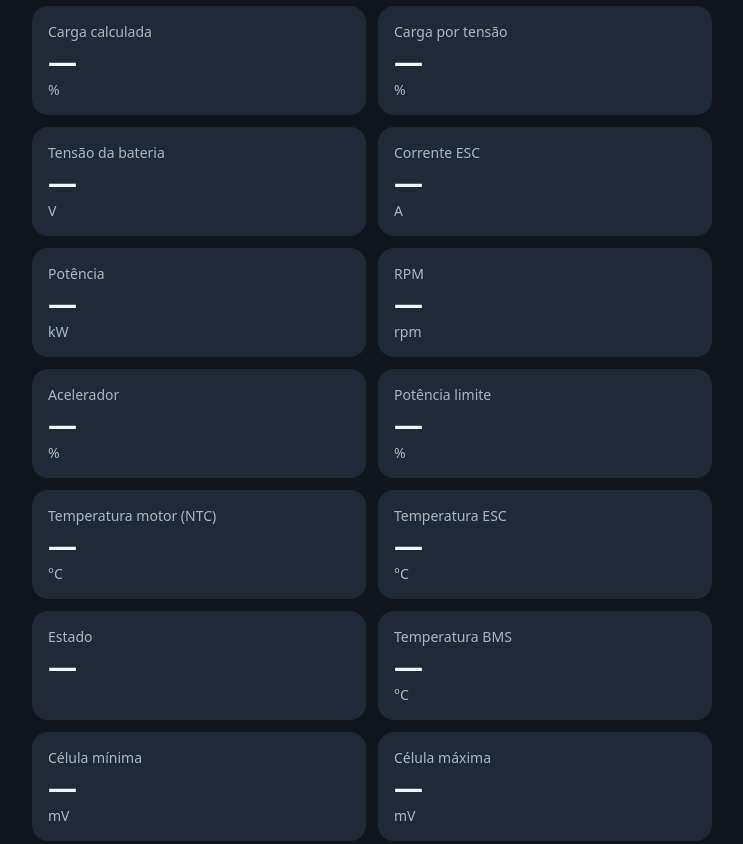
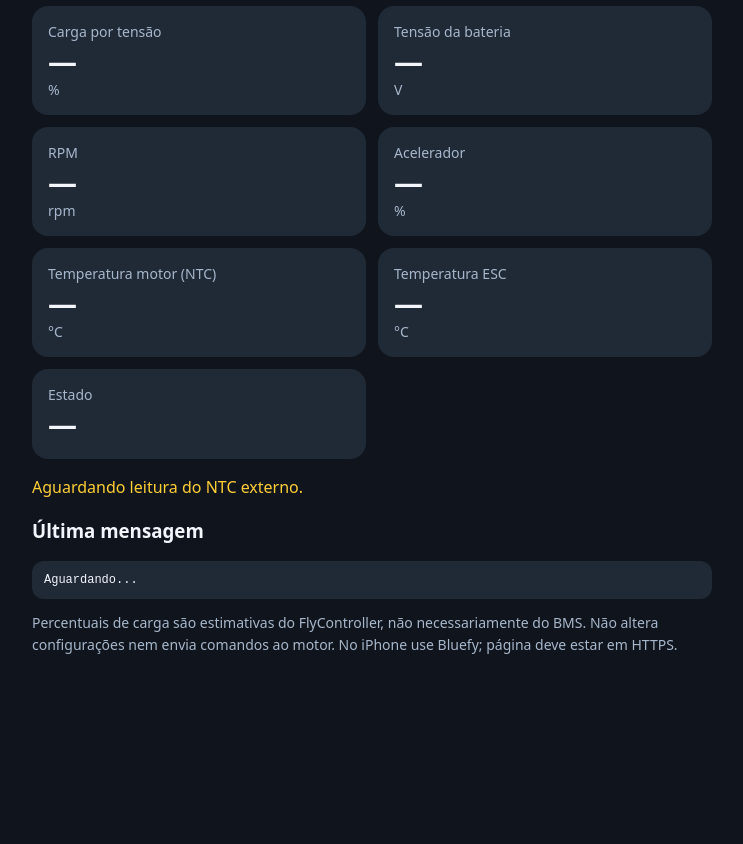
Before and after one commit to yterzis/minibee-web, a plain HTML site: page index.html in a window 1280 px wide. Shown: the part 240-1084 px from the top of the page, without its empty margins (268-1011 px from the left). After the commit the page ends 915 px from the top, so only its background shows below. Drawn offline with Linux system fonts and the light colour scheme.

Commit message:
Show only essential telemetry cards

```diff
--- a/index.html
+++ b/index.html
@@ -24,20 +24,13 @@
   <div id="status" role="status">JavaScript ainda não iniciou. Se esta mensagem permanecer, confira os bloqueios de scripts no Bluefy e recarregue a página.</div>
   <noscript><p class="warn">JavaScript está desativado. Ative a execução de JavaScript no navegador para conectar por Bluetooth.</p></noscript>
   <div class="grid" id="tiles">
-    <div class="tile"><div class="unit">Carga calculada</div><div class="val" id="v0">—</div><div class="unit">%</div></div>
     <div class="tile"><div class="unit">Carga por tensão</div><div class="val" id="v1">—</div><div class="unit">%</div></div>
     <div class="tile"><div class="unit">Tensão da bateria</div><div class="val" id="v2">—</div><div class="unit">V</div></div>
-    <div class="tile"><div class="unit">Corrente ESC</div><div class="val" id="v3">—</div><div class="unit">A</div></div>
-    <div class="tile"><div class="unit">Potência</div><div class="val" id="v4">—</div><div class="unit">kW</div></div>
     <div class="tile"><div class="unit">RPM</div><div class="val" id="v5">—</div><div class="unit">rpm</div></div>
     <div class="tile"><div class="unit">Acelerador</div><div class="val" id="v6">—</div><div class="unit">%</div></div>
-    <div class="tile"><div class="unit">Potência limite</div><div class="val" id="v7">—</div><div class="unit">%</div></div>
     <div class="tile"><div class="unit">Temperatura motor (NTC)</div><div class="val" id="v8">—</div><div class="unit">°C</div></div>
     <div class="tile"><div class="unit">Temperatura ESC</div><div class="val" id="v9">—</div><div class="unit">°C</div></div>
     <div class="tile"><div class="unit">Estado</div><div class="val" id="v10">—</div><div class="unit"></div></div>
-    <div class="tile"><div class="unit">Temperatura BMS</div><div class="val" id="v11">—</div><div class="unit">°C</div></div>
-    <div class="tile"><div class="unit">Célula mínima</div><div class="val" id="v12">—</div><div class="unit">mV</div></div>
-    <div class="tile"><div class="unit">Célula máxima</div><div class="val" id="v13">—</div><div class="unit">mV</div></div>
   </div>
   <p id="temperature-status" class="warn" role="status">Aguardando leitura do NTC externo.</p>
   <h3>Última mensagem</h3><pre id="raw">Aguardando...</pre>
@@ -66,12 +59,8 @@ const UUID = {
   telemetry: 'd4cf0003-9b9d-4bfd-8f7f-40c6989d3ea9'
 };
 const MAX_AGE = 5000;
-const fields = [
-  ['Carga calculada','%',0],['Carga por tensão','%',1],['Tensão da bateria','V',2],
-  ['Corrente ESC','A',10],['Potência','kW',3],['RPM','rpm',9],['Acelerador','%',4],
-  ['Potência limite','%',6],['Temperatura motor (NTC)','°C',7],['Temperatura ESC','°C',11],
-  ['Estado','',12],['Temperatura BMS','°C',13],['Célula mínima','mV',14],['Célula máxima','mV',15]
-];
+// Display ID and field index in the unchanged XCTOD telemetry sentence.
+const fields = [[1,1],[2,2],[5,9],[6,4],[8,7],[9,11],[10,12]];
 const el = id => document.getElementById(id);
 let session = null, connecting = false;
 const fresh = time => time !== null && Date.now() - time <= MAX_AGE;
@@ -81,7 +70,7 @@ function updateControls() {
   el('disconnect').disabled = !connected;
 }
 function clearReadings() {
-  fields.forEach((_, i) => { el('v'+i).textContent = '—'; });
+  fields.forEach(([id]) => { el('v'+id).textContent = '—'; });
   el('temperature-status').textContent = 'Aguardando leitura do NTC externo.';
 }
 function renderMotor(s) {
@@ -111,8 +100,8 @@ function show(line, s = session) {
   if (a.length !== 17 || a[0] !== '$XCTOD') return false;
   s.csv = a.slice(1); s.last = Date.now();
   el('raw').textContent = line.trim();
-  fields.forEach(([, ,index], i) => {
-    if (index !== 7) el('v'+i).textContent = s.csv[index] === '' ? '—' : s.csv[index];
+  fields.forEach(([id, index]) => {
+    if (index !== 7) el('v'+id).textContent = s.csv[index] === '' ? '—' : s.csv[index];
   });
   el('status').textContent = 'Recebendo telemetria';
   renderMotor(s); updateControls(); return true;
```
